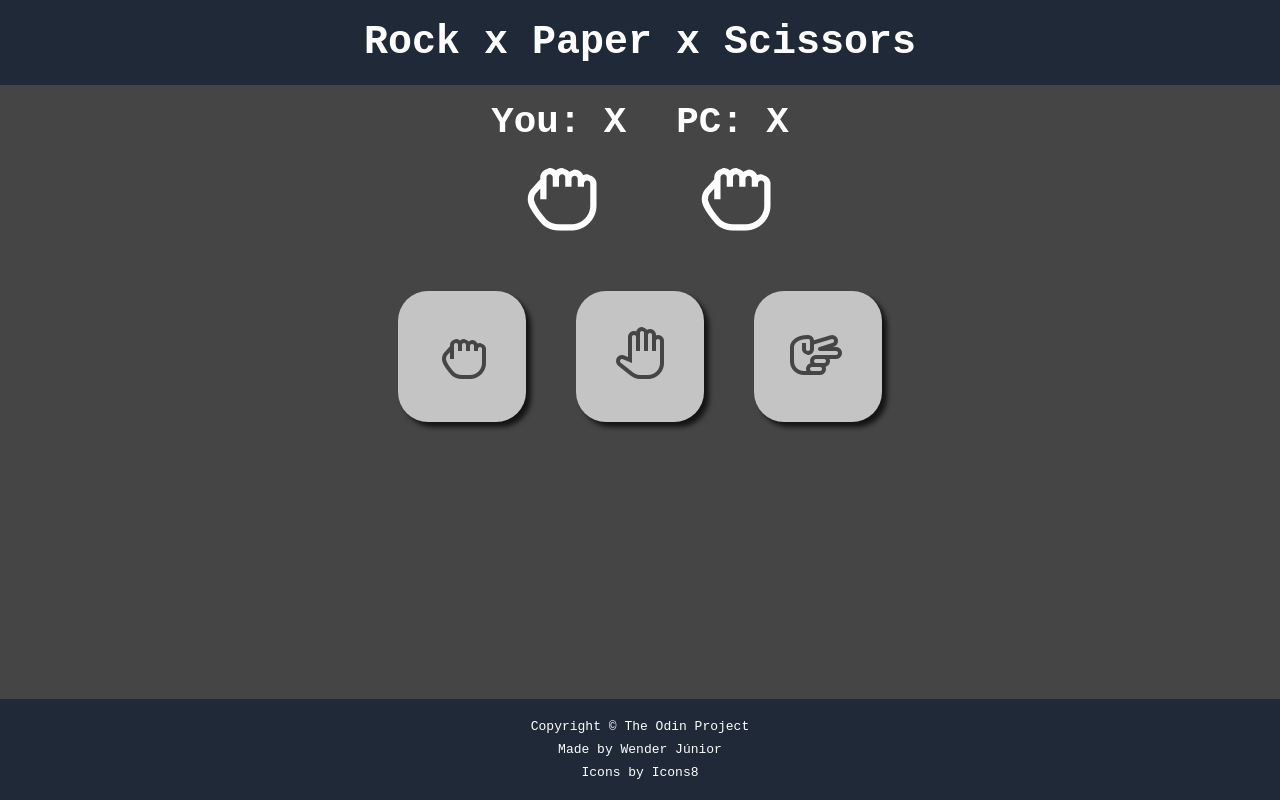
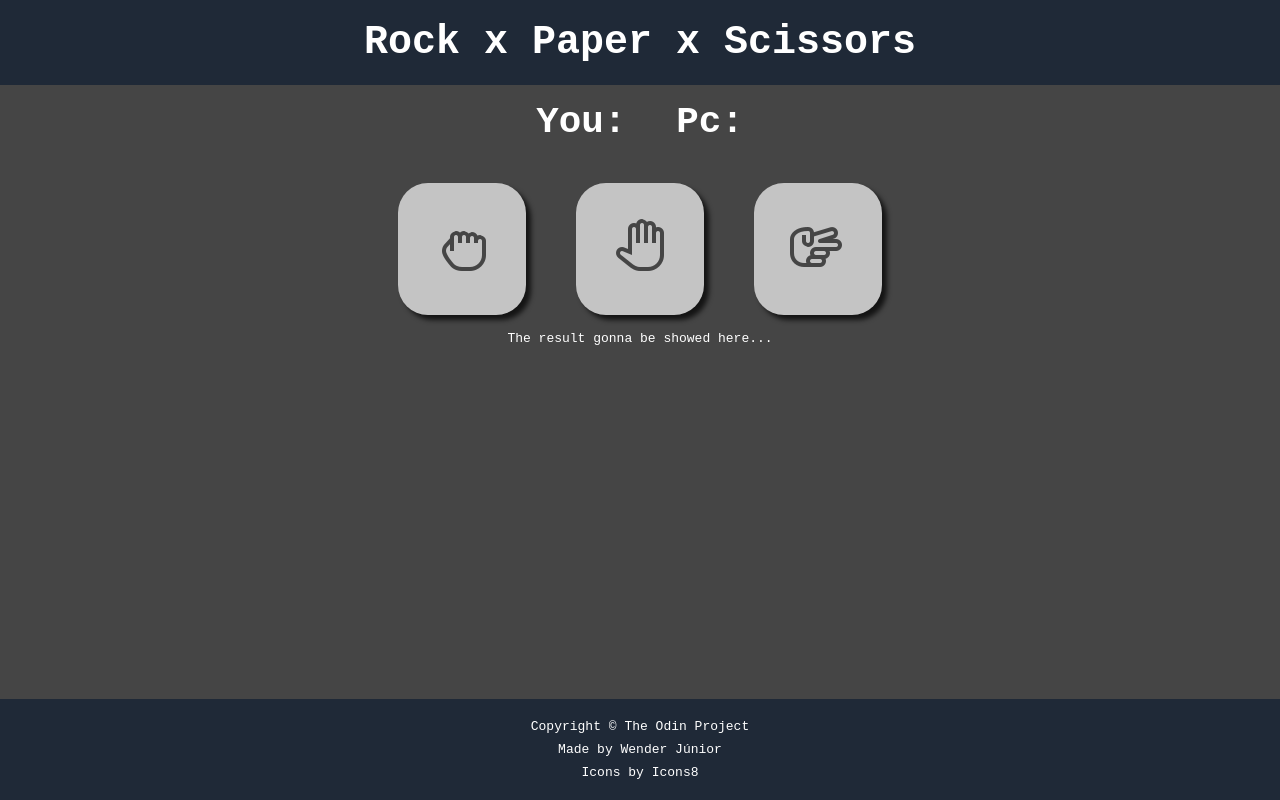
Before and after one commit to Wender13/Rock-Paper-Scissors, a plain HTML site: page index.html in a window 1280 px wide. Drawn offline with Linux system fonts and the light colour scheme.

Commit message:
New design.

```diff
--- a/index.html
+++ b/index.html
@@ -16,34 +16,35 @@
         </h1>
     </header>
     <div class="results">
-        <div class="you">
+        <div id="you">
             <h2>
-                You: X
+                You:
             </h2>
-            <div>
-                <img src="images/rock-white.png" alt="Rock">
-            </div>
+            <p id="yourScore">
+            </p>
         </div>
-        <div class="pc">
+        <div id="pc">
             <h2>
-                PC: X
+                Pc:
             </h2>
-            <div>
-                <img src="images/rock-white.png" alt="Rock">
-            </div>
+            <p id="pcScore">
+            </p>
         </div>
     </div>
     <div class="controls">
-        <button>
+        <div id="Rock" class="buttons" onclick="choiceRock()">
             <img src="images/rock-button.png" alt="Rock">
-        </button>
-        <button>
+        </div>
+        <div id="Paper" class="buttons" onclick="choicePaper()">
             <img src="images/paper-button.png" alt="Paper">
-        </button>
-        <button>
+        </div>
+        <div id="Scissor" class="buttons" onclick="choiceScissor()">
             <img src="images/scissor-button.png" alt="Scissor">
-        </button>
+        </div>
     </div>
+    <p id="gameResult">
+        The result gonna be showed here...
+    </p>
     <footer>
         <p>
            Copyright © <a href="https://www.theodinproject.com/" target="_blank">The Odin Project</a>
--- a/style.css
+++ b/style.css
@@ -28,7 +28,7 @@ header {
     gap: 50px;
 }
 
-.you, .pc {
+#you, #pc {
     display: flex;
     flex-direction: column;
     align-items: center;
@@ -36,7 +36,7 @@ header {
     margin-bottom: 16px;
 }
 
-button {
+.buttons {
     background-color: #c4c4c4;
     border-radius: 30px;
     padding: 32px;
@@ -44,7 +44,7 @@ button {
     box-shadow: 5px 5px 5px rgba(0, 0, 0, 0.719);
 }
 
-button:active{
+.buttons:active{
     position:relative;
     top: 2px;
     left: 2px;
@@ -65,6 +65,11 @@ a {
 
 a:hover {
     color: #FD7D32;
+}
+
+#gameResult {
+    margin: 8px;
+    text-align: center;
 }
 
 footer {
```
Also changed, not shown: images/paper-white.png (deleted), images/rock-white.png (deleted), images/scissor-white.png (deleted).
